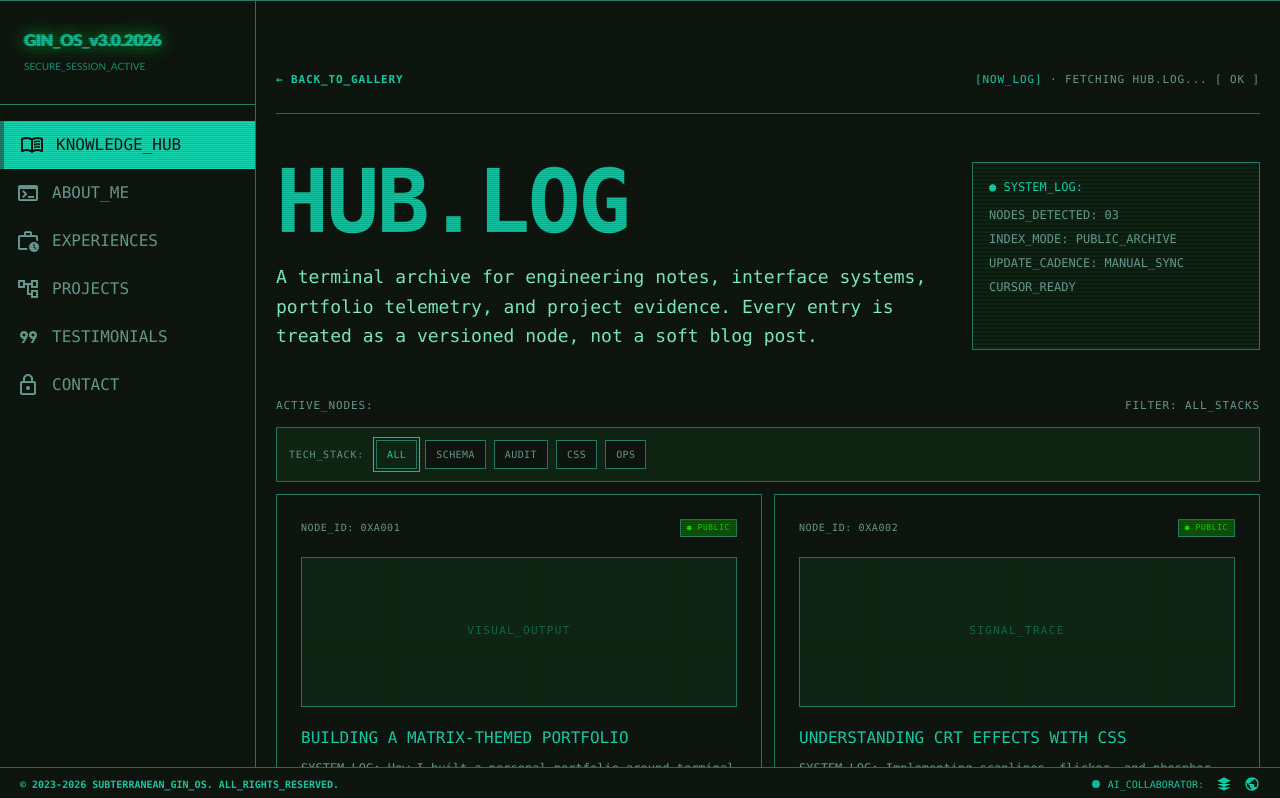
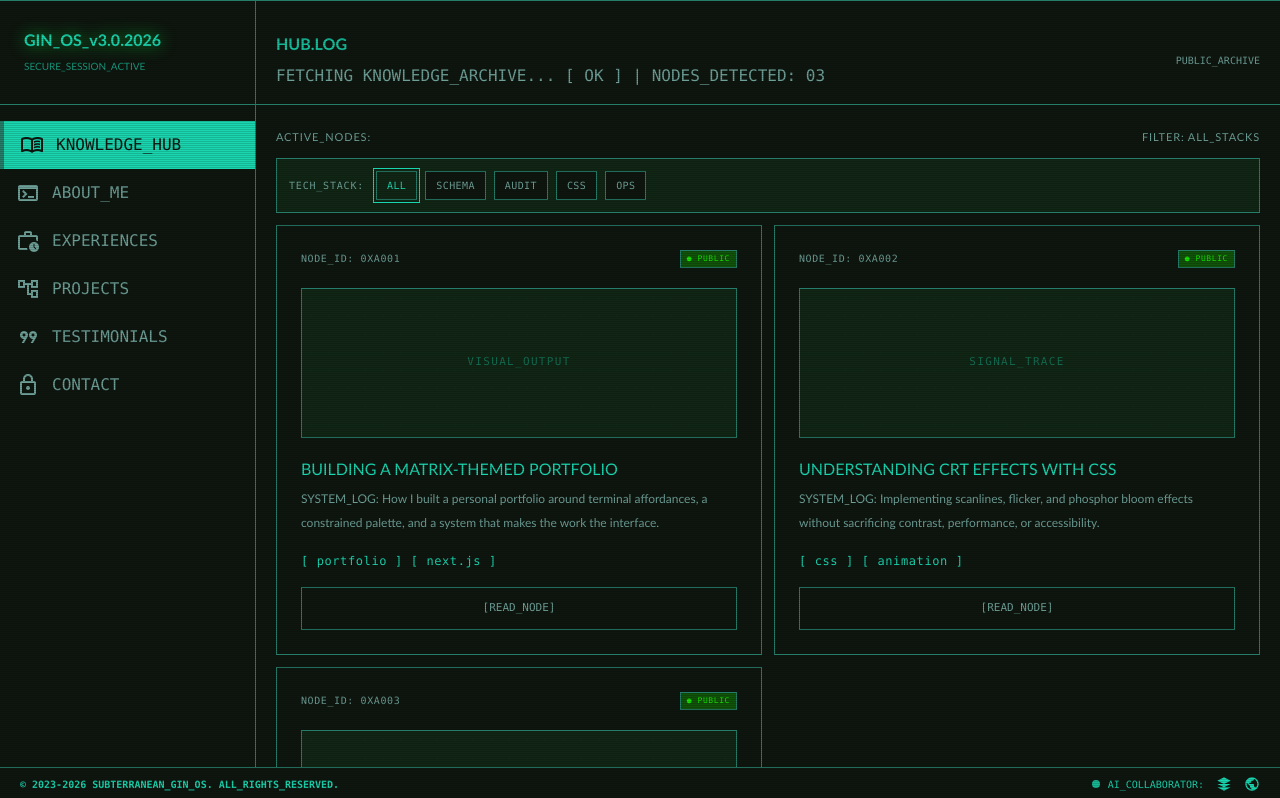
Before and after one commit to ginn1111/maxtrix-portfolio, a Next.js app: page /hub in a window 1280 px wide. Shown: the top 798 px of the page. Built offline with nearby package versions, Linux system fonts and the light colour scheme.

Commit message:
style: restore previous hub ui

```diff
--- a/app/hub/page.tsx
+++ b/app/hub/page.tsx
@@ -1,56 +1,36 @@
-import Link from "next/link";
 import { BlogFilter } from "@/components/blog/blog-filter";
 import { BLOG_POSTS } from "@/data/blog";
 
 export default function HubPage() {
   return (
-    <div className="relative w-full font-mono text-on-surface">
-      <div className="mx-auto w-full max-w-container-max px-5 py-8 sm:py-10">
-        <nav className="flex flex-col gap-2 border-b border-outline-variant pb-6 text-[11px] uppercase tracking-[0.08em] sm:flex-row sm:items-center sm:justify-between">
-          <Link
-            href="/projects"
-            className="cursor-pointer font-bold text-primary-fixed-dim hover:underline focus-visible:outline focus-visible:outline-1 focus-visible:outline-offset-2 focus-visible:outline-primary-fixed-dim"
-          >
-            ← BACK_TO_GALLERY
-          </Link>
-          <span className="text-on-surface-variant">
-            <span className="text-primary-fixed-dim">[NOW_LOG]</span> · FETCHING HUB.LOG... [ OK ]
-          </span>
-        </nav>
-
-        <header className="grid gap-6 overflow-hidden py-9 sm:py-12 lg:grid-cols-[minmax(0,1.4fr)_minmax(240px,0.6fr)]">
-          <div>
-            <h1 className="font-heading text-[clamp(36px,8vw,88px)] font-bold uppercase leading-[0.92] tracking-[-0.03em] text-primary-fixed-dim animate-flicker">
-              hub.log
-            </h1>
-            <p className="mt-5 max-w-3xl text-[clamp(15px,2vw,18px)] leading-relaxed text-on-surface">
-              A terminal archive for engineering notes, interface systems, portfolio telemetry, and project evidence. Every entry is treated as a versioned node, not a soft blog post.
-            </p>
+    <div className="relative w-full">
+      <div className="mx-auto w-full max-w-container-max">
+        <header className="mb-6 border-b border-primary-fixed-dim px-5 pb-4">
+          <div className="flex flex-col gap-2 sm:flex-row sm:items-center sm:justify-between">
+            <div>
+              <h1 className="font-heading text-headline-lg font-bold uppercase text-primary-fixed-dim animate-flicker">
+                HUB.LOG
+              </h1>
+              <p className="mt-2 font-mono text-code-sm text-on-surface-variant">
+                FETCHING KNOWLEDGE_ARCHIVE... [ OK ] | NODES_DETECTED:{" "}
+                {BLOG_POSTS.length.toString().padStart(2, "0")}
+              </p>
+            </div>
+            <span className="font-mono text-[10px] uppercase text-on-surface-variant">
+              PUBLIC_ARCHIVE
+            </span>
           </div>
-
-          <aside className="relative overflow-hidden border border-outline-variant bg-surface-container-low p-4" aria-label="System log">
-            <span className="crosshair crosshair-tl" aria-hidden="true" />
-            <span className="crosshair crosshair-br" aria-hidden="true" />
-            <span className="pointer-events-none absolute inset-0 bg-[linear-gradient(to_bottom,transparent_50%,rgba(0,0,0,0.25)_50%)] [background-size:100%_4px]" aria-hidden="true" />
-            <div className="relative text-xs uppercase text-primary-fixed-dim">● SYSTEM_LOG:</div>
-            <div className="relative mt-3 space-y-2 text-xs text-on-surface-variant">
-              <p>NODES_DETECTED: {BLOG_POSTS.length.toString().padStart(2, "0")}</p>
-              <p>INDEX_MODE: PUBLIC_ARCHIVE</p>
-              <p>UPDATE_CADENCE: MANUAL_SYNC</p>
-              <p>CURSOR_READY <span className="ml-0.5 inline-block h-3.5 w-[9px] bg-primary-fixed-dim align-[-2px] animate-blink-block" aria-hidden="true" /></p>
-            </div>
-          </aside>
         </header>
 
         <section aria-labelledby="archive-title">
-          <div className="mb-3 flex flex-col justify-between gap-2 text-[11px] uppercase tracking-[0.08em] text-on-surface-variant sm:flex-row">
+          <div className="mb-3 flex flex-col justify-between gap-2 px-5 text-[11px] uppercase tracking-[0.08em] text-on-surface-variant sm:flex-row">
             <span id="archive-title">ACTIVE_NODES:</span>
             <span>FILTER: ALL_STACKS</span>
           </div>
           <BlogFilter posts={BLOG_POSTS} />
         </section>
 
-        <section className="mt-10 grid gap-3 md:grid-cols-3" aria-label="Archive stats">
+        <section className="mt-12 grid gap-3 px-5 md:grid-cols-3" aria-label="Archive stats">
           <div className="border border-outline-variant bg-surface-container-low p-4"><div className="text-xs uppercase text-primary-fixed-dim">● COVERAGE:</div><p className="mt-3 text-xs leading-6 text-on-surface-variant">PROJECT_SCHEMA [ OK ]<br />QUALITY_RULES [ OK ]<br />TOKEN_LOG [ OK ]</p></div>
           <div className="border border-outline-variant bg-surface-container-low p-4"><div className="text-xs uppercase text-primary-fixed-dim">● FORMAT:</div><p className="mt-3 text-xs leading-6 text-on-surface-variant">MONO_ARCHIVE<br />SQUARE_NODE_CARDS<br />BRACKET_LINKS</p></div>
           <div className="border border-outline-variant bg-surface-container-low p-4"><div className="text-xs uppercase text-primary-fixed-dim">● NEXT_SYNC:</div><p className="mt-3 text-xs leading-6 text-on-surface-variant">CONNECT REAL POSTS WHEN CONTENT EXISTS.<br />NO FAKE METRICS WRITTEN.</p></div>
--- a/components/blog/blog-filter.tsx
+++ b/components/blog/blog-filter.tsx
@@ -22,7 +22,7 @@ export function BlogFilter({ posts }: { posts: BlogPost[] }) {
 
   return (
     <>
-      <div className="mb-3 flex flex-wrap items-center gap-2 border border-outline-variant bg-surface-container-low p-3 font-mono">
+      <div className="mx-5 mb-3 flex flex-wrap items-center gap-2 border border-outline-variant bg-surface-container-low p-3 font-mono">
         <span className="mr-1 text-[10px] uppercase tracking-[0.08em] text-on-surface-variant">
           TECH_STACK:
         </span>
@@ -47,7 +47,7 @@ export function BlogFilter({ posts }: { posts: BlogPost[] }) {
       </div>
 
       <div
-        className="grid grid-cols-1 gap-3 md:grid-cols-2"
+        className="container grid grid-cols-1 gap-3 px-5 md:grid-cols-2"
         aria-live="polite"
       >
         {visiblePosts.map((post) => (
@@ -56,7 +56,7 @@ export function BlogFilter({ posts }: { posts: BlogPost[] }) {
       </div>
 
       {visiblePosts.length === 0 && (
-        <p className="border border-outline-variant bg-surface-container-low p-8 text-center font-mono text-xs uppercase tracking-[0.08em] text-on-surface-variant">
+        <p className="mx-5 border border-outline-variant bg-surface-container-low p-8 text-center font-mono text-xs uppercase tracking-[0.08em] text-on-surface-variant">
           NO_MATCHING_NODES // ADJUST_FILTER_TO_CONTINUE
         </p>
       )}
```
